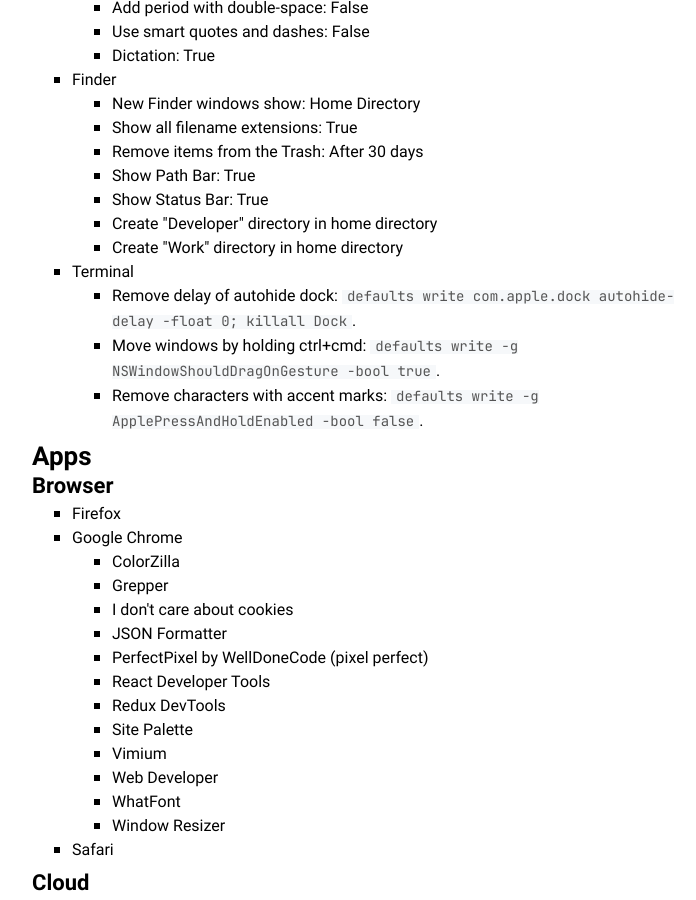
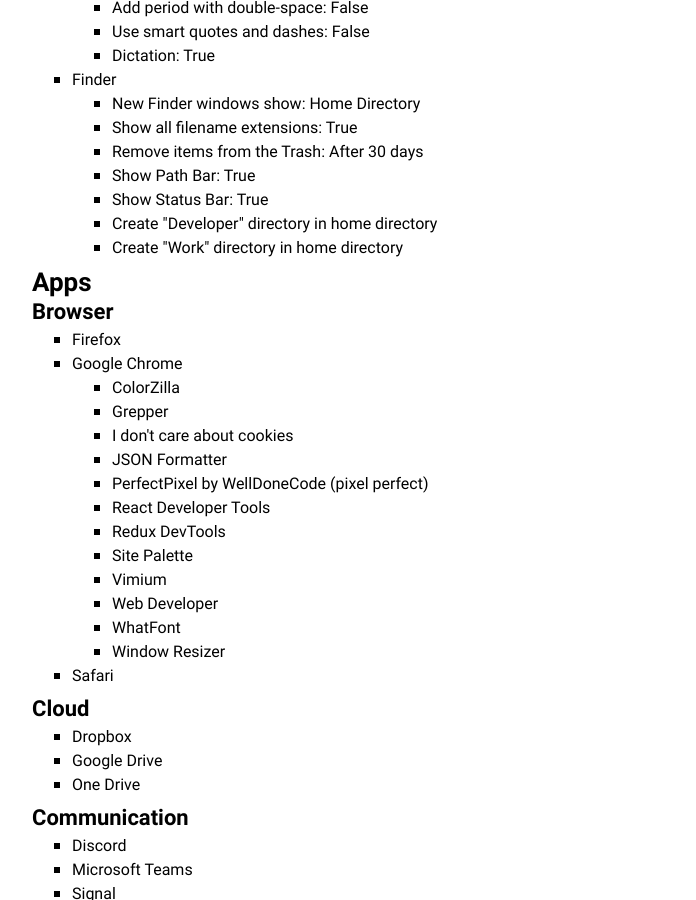
Before and after one commit to amalumian/www.malumian.dev, a Jekyll site: the page built from setup.html, in a window 1280 px wide and 900 px high, scrolled down 2255 px. Shown: the whole window, without its empty margins (278-974 px from the left). Built offline with Jekyll 4.4.1, drawn with Linux system fonts in a browser that asks for light colours.

Commit message:
Update setup.html

```diff
--- a/setup.html
+++ b/setup.html
@@ -134,30 +134,6 @@
         <li>Create "Work" directory in home directory</li>
       </ul>
     </li>
-    <li>
-      Terminal
-      <ul>
-        <li>
-          Remove delay of autohide dock:
-          <code class="language-plaintext highlighter-rouge"
-            >defaults write com.apple.dock autohide-delay -float 0; killall
-            Dock</code
-          >.
-        </li>
-        <li>
-          Move windows by holding ctrl+cmd:
-          <code class="language-plaintext highlighter-rouge"
-            >defaults write -g NSWindowShouldDragOnGesture -bool true</code
-          >.
-        </li>
-        <li>
-          Remove characters with accent marks:
-          <code class="language-plaintext highlighter-rouge"
-            >defaults write -g ApplePressAndHoldEnabled -bool false</code
-          >.
-        </li>
-      </ul>
-    </li>
   </ul>
 
   <h2 id="apps">Apps</h2>
```
